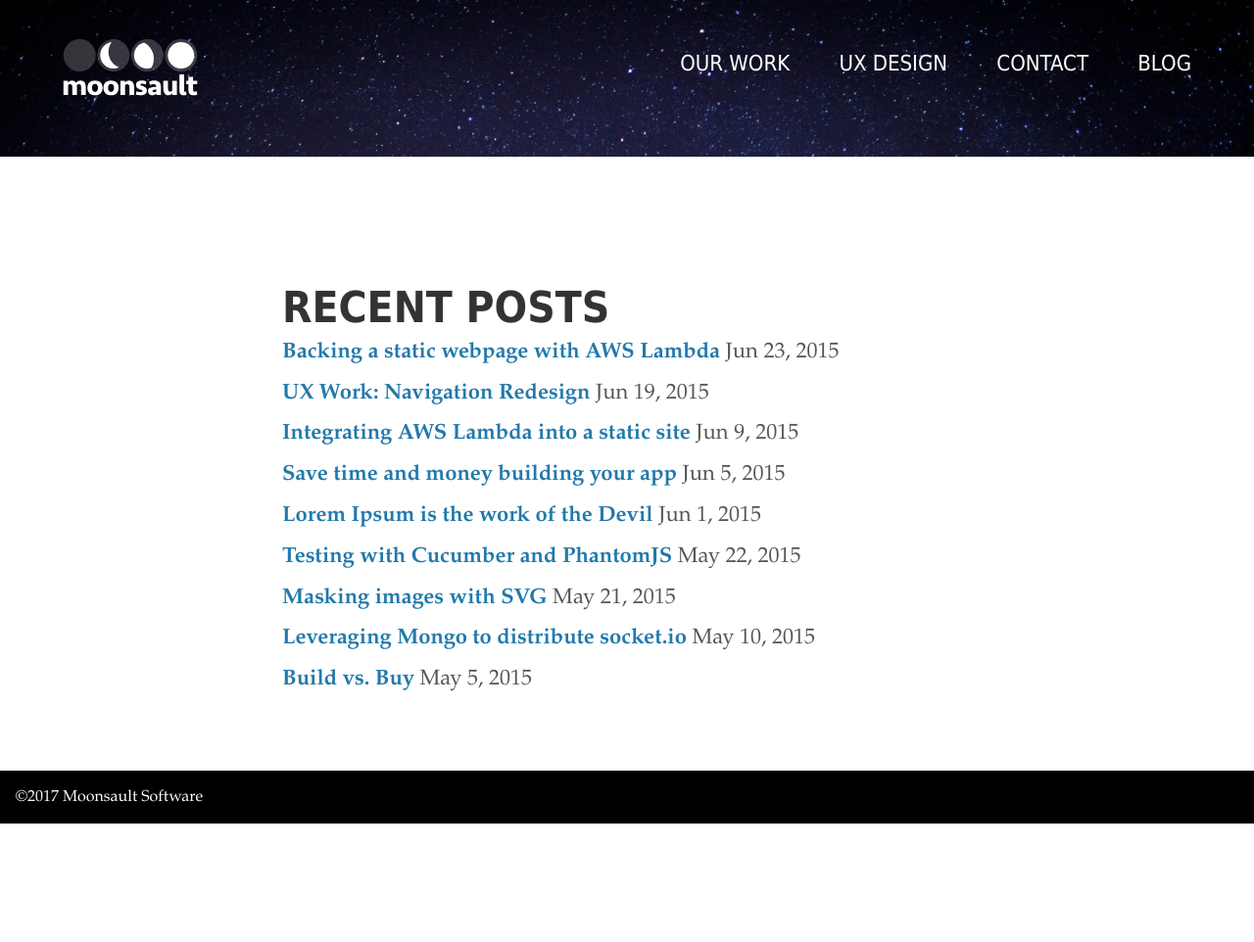
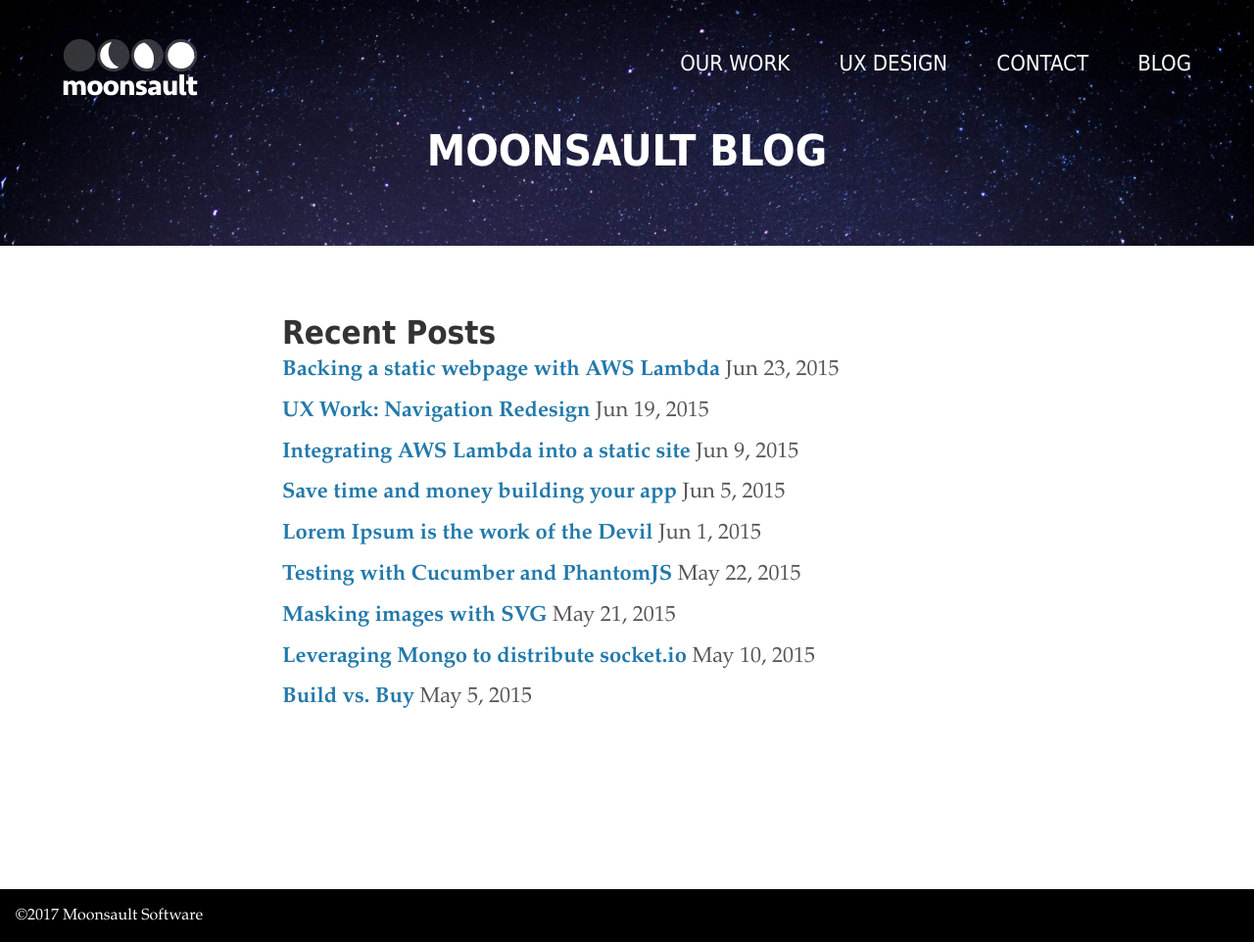
Before and after one commit to moonsaultco/moonsaultco.github.io, a Jekyll site: the page built from blog/index.html, in a window 1280 px wide. Shown: the whole page at 98% size. Built offline with Jekyll 4.4.1, drawn with Linux system fonts in a browser that asks for light colours; before the commit the page ends 900 px from its top, so only the background shows below that.

Commit message:
improve blog display

```diff
--- a/_includes/index.scss
+++ b/_includes/index.scss
@@ -78,6 +78,9 @@
 	padding: 2em 1em ;
 	&.no-top {
 		padding-top: 0;
+	}
+	&.post {
+		min-height: 73vh;
 	}
 }
 
@@ -453,6 +456,10 @@
 		}
 	}
 
+	.post-meta {
+		display: block;
+	}
+
 }
 
 // mobile landscape
--- a/_layouts/post.html
+++ b/_layouts/post.html
@@ -4,6 +4,8 @@
 ---
 <section class="header blog">
   {% include header.html %}
+
+  <h1>Moonsault Blog</h1>
 
 </section>
 
@@ -17,9 +19,9 @@
       </div>
     {% endif %}
     <div class="wrap">
-        <h1 itemprop="name">{{page.title}}</h1>
+        <h2 itemprop="name">{{page.title}}</h2>
         {% if page.subtitle %}
-          <h2>{{page.subtitle}}</h2>
+          <h3>{{page.subtitle}}</h3>
         {% endif%}
 
         {% if page.author %}
```
